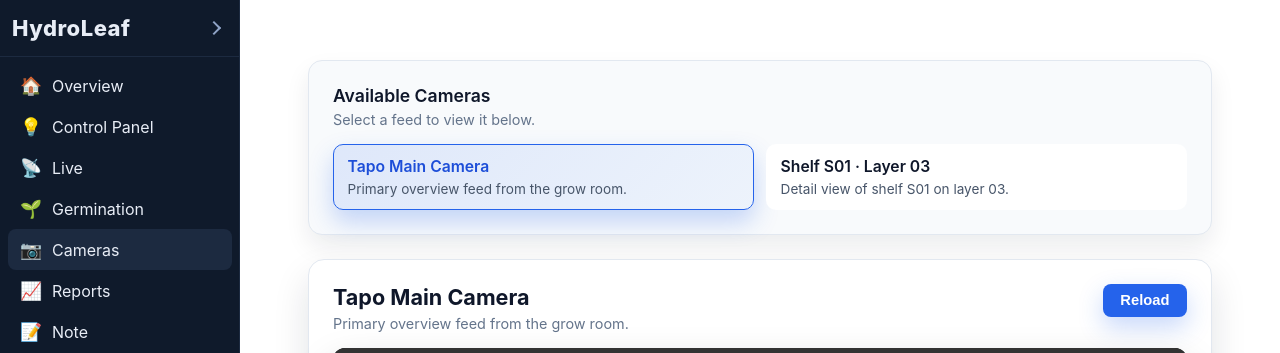
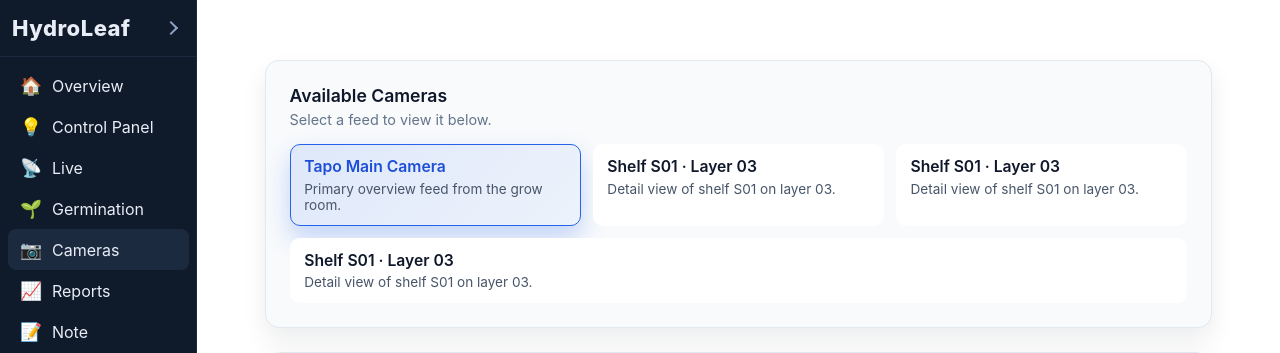
Before and after one commit to bahramali/NFTMonitoring, a React (Vite) app: page /cameras in a window 1280 px wide. Shown: the top 353 px of the page. Built offline with nearby package versions, Linux system fonts and the light colour scheme; no server answers; grey boxes are pictures that could not be loaded.

Commit message:
Adding a new camera

```diff
--- a/src/pages/Cameras/index.jsx
+++ b/src/pages/Cameras/index.jsx
@@ -19,6 +19,22 @@ const DEFAULT_CAMERA_SOURCES = [
         streamUrl:
             (import.meta?.env && import.meta.env.VITE_S01L03_HLS) ||
             "https://cam.hydroleaf.se/s01l03/index.m3u8",
+        description: "Detail view of shelf S01 on layer 03.",
+    },
+    {
+        id: "s01-layer-13",
+        name: "Shelf S01 · Layer 03",
+        streamUrl:
+            (import.meta?.env && import.meta.env.VITE_S01L03_HLS) ||
+            "https://cam.hydroleaf.se/s01l13/index.m3u8",
+        description: "Detail view of shelf S01 on layer 03.",
+    },,
+    {
+        id: "s01-layer-02",
+        name: "Shelf S01 · Layer 03",
+        streamUrl:
+            (import.meta?.env && import.meta.env.VITE_S01L03_HLS) ||
+            "https://cam.hydroleaf.se/s01l02/index.m3u8",
         description: "Detail view of shelf S01 on layer 03.",
     },
 ];
```
